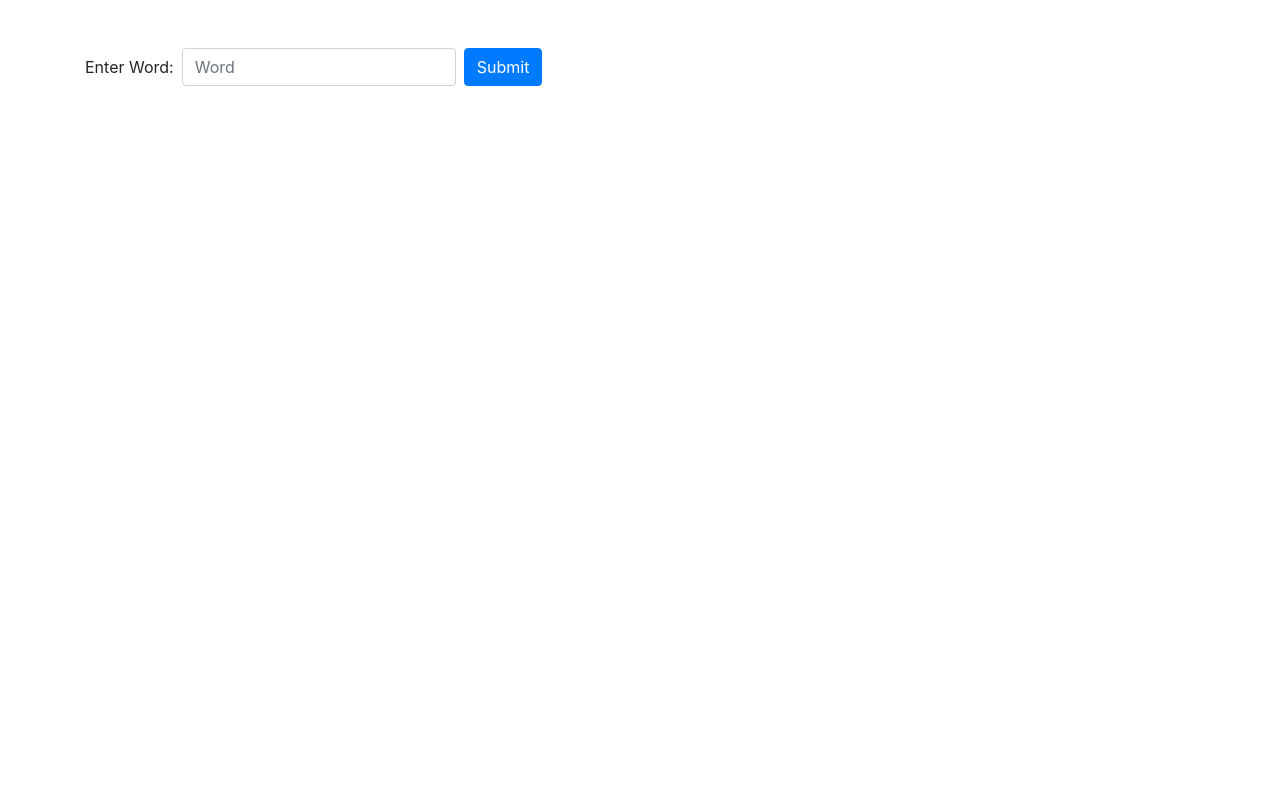
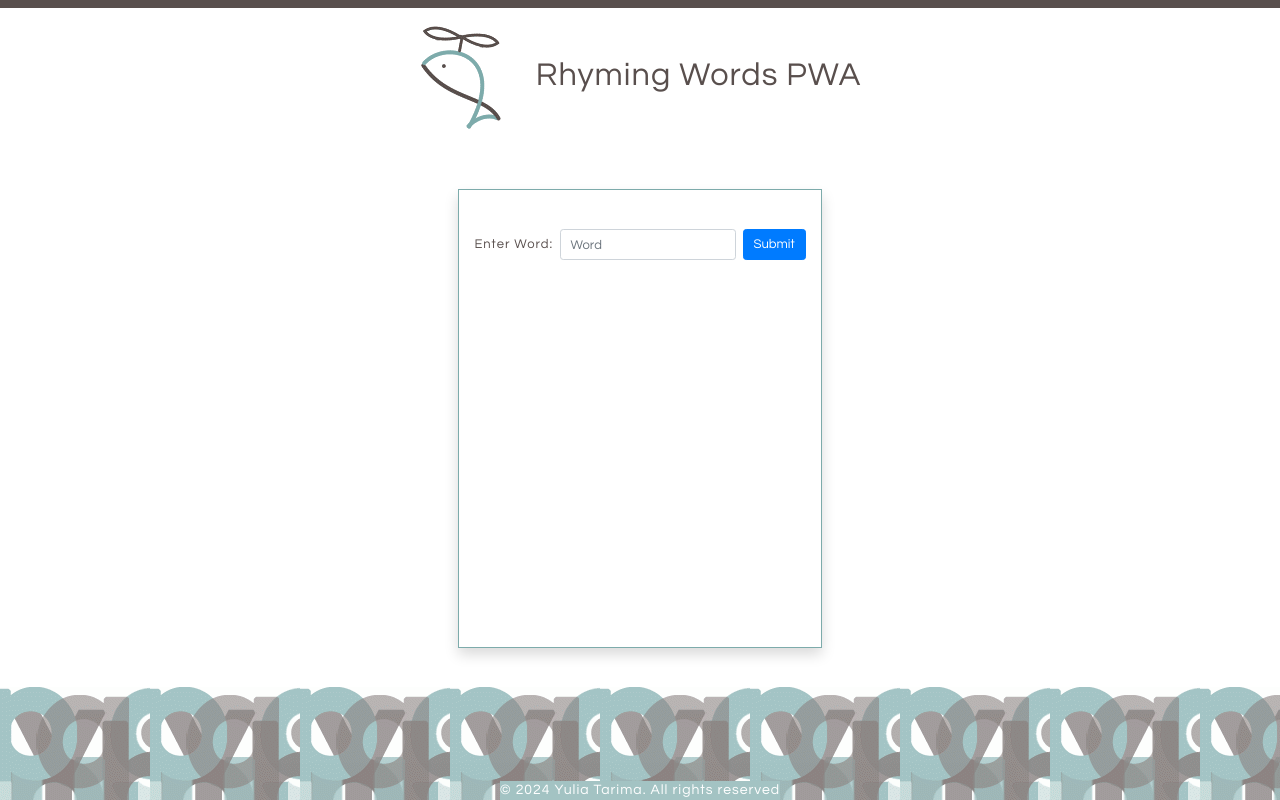
Before and after one commit to YuliaTarima/CEN2361---PWAs, a plain HTML site: page 03. RhymingWords/index.html in a window 1280 px wide. Drawn offline with nearby package versions, Linux system fonts and the light colour scheme.

Commit message:
style and structure html

```diff
--- a/03. RhymingWords/app.js
+++ b/03. RhymingWords/app.js
@@ -63,6 +63,8 @@ function appendApiRhymesToJsonArr(wordToRhyme, rhymes, arr) {
     return arr;
 }
 
+
+
 document.addEventListener("DOMContentLoaded", () => {
     function addGlobalEventListener(type, selector, callback, options) {
         document.addEventListener(
@@ -73,6 +75,14 @@ document.addEventListener("DOMContentLoaded", () => {
             options
         );
     }
+
+    function addFooter(){
+        const copyrightElement = document.getElementById("copyright");
+        const currentYear = new Date().getFullYear();
+        copyrightElement.innerHTML = `&copy; ${currentYear} Yulia Tarima. All rights reserved`;
+
+    }
+    addFooter();
 
     function populateById(targetElementId, contentToInsert) {
         document.getElementById(targetElementId).innerHTML = contentToInsert;
--- a/03. RhymingWords/index.css
+++ b/03. RhymingWords/index.css
@@ -1,3 +1,74 @@
+body, html {
+    background: #fff;
+    margin: 0px;
+    padding: 0px;
+    height: 100%;
+    min-width: max-content; /*prevent footer and header fromm cropping in small screen*/
+    color: #594f4d !important;
+    font: 13px "Century Gothic", "Helvetica", "Arial" !important;
+    letter-spacing: 1px !important;
+    line-height: 145% !important;
+    }
+
+/* Flexbox container to hold header, main, and footer */
+#wrapper {
+    display: flex;
+    flex-direction: column;
+    min-height: 100vh;
+}
+main {
+    flex: 1;
+    margin: 3em auto;
+    align-items: center; /* Center vertically */
+    border: #7dabab 1px solid;
+}
+
+header {
+    background-color: #FFF;
+    border-top: 8px solid #594F4D;
+    border-right: 0;
+    border-bottom: 0;
+    border-left: 0;
+    margin: 0;
+    padding: 0;
+    display: flex;
+    align-items: center; /* Center vertically */
+    justify-content: center; /* Center horizontally */
+    height: 150px;
+}
+
+#logo {
+    height: 114px;
+    padding: 1em 8em 1em 1em;
+    margin: 0;
+    width: 95px;
+    background-image: url('../images/logo.gif');
+    background-repeat: no-repeat;
+}
+footer {
+    background-image: url('../images/footer.gif');
+    opacity: 0.7;
+    background-repeat: repeat-x;
+    padding: 0;
+    width: 100%;
+    height: 113px;
+    margin: 0;
+}
+
+#copyright {
+    background-color: #7dabab;
+    font-size: 14px;
+    color: #fff;
+    padding: 0;
+    width: max-content;
+    margin: 94px auto 0 auto;
+}
+
 .card {
-    margin-top: 2em;
+    margin: 2em auto;
+.shadow {
+    box-shadow: 0px 4px 10px #7dabab;
 }
+form {
+    padding: 2em;
+}
--- a/03. RhymingWords/index.html
+++ b/03. RhymingWords/index.html
@@ -2,31 +2,39 @@
 <html lang="en">
 <head>
     <meta charset="UTF-8">
-    <meta name="viewport" content="width=device-width, initial-scale=1.0">
+    <meta content="width=device-width, initial-scale=1.0" name="viewport">
     <title>Rhyming Words PWA</title>
     <!-- Bootstrap CSS -->
     <link href="https://stackpath.bootstrapcdn.com/bootstrap/4.5.2/css/bootstrap.min.css" rel="stylesheet">
     <link href="index.css" rel="stylesheet">
 </head>
 <body>
-
+<div id="wrapper">
+    <header>
+        <div id="logo"></div>
+        <h1>Rhyming Words PWA</h1>
+    </header>
+    <main class="shadow">
         <div class="container mt-5">
             <form class="form-inline" id="inputWordForm">
-        <label for="inputWord" class="mr-2">Enter Word:</label>
-        <input type="text" class="form-control mr-2" id="inputWord" placeholder="Word" maxlength="15">
-        <button type="submit" class="btn btn-primary" id="submit">Submit</button>
+                <label class="mr-2" for="inputWord">Enter Word:</label>
+                <input class="form-control mr-2" id="inputWord" maxlength="15" placeholder="Word" type="text">
+                <button class="btn btn-primary" id="submit" type="submit">Submit</button>
             </form>
-
             <div id="rhymingResults">
                 <!-- Fetched content will be inserted here -->
             </div>
         </div>
+    </main>
+    <footer>
+        <div id="copyright"></div>
+    </footer>
 
     <script src="app.js"></script>
     <!-- Bootstrap JS and dependencies -->
     <script src="https://code.jquery.com/jquery-3.5.1.slim.min.js"></script>
     <script src="https://cdn.jsdelivr.net/npm/@popperjs/core@2.9.3/dist/umd/popper.min.js"></script>
     <script src="https://stackpath.bootstrapcdn.com/bootstrap/4.5.2/js/bootstrap.min.js"></script>
-
+</div>
 </body>
 </html>
```
Also changed, not shown: 03. RhymingWords/images/footer.gif (added), 03. RhymingWords/images/logo.gif (added). Lines whose indentation alone changed are shown as unchanged.
